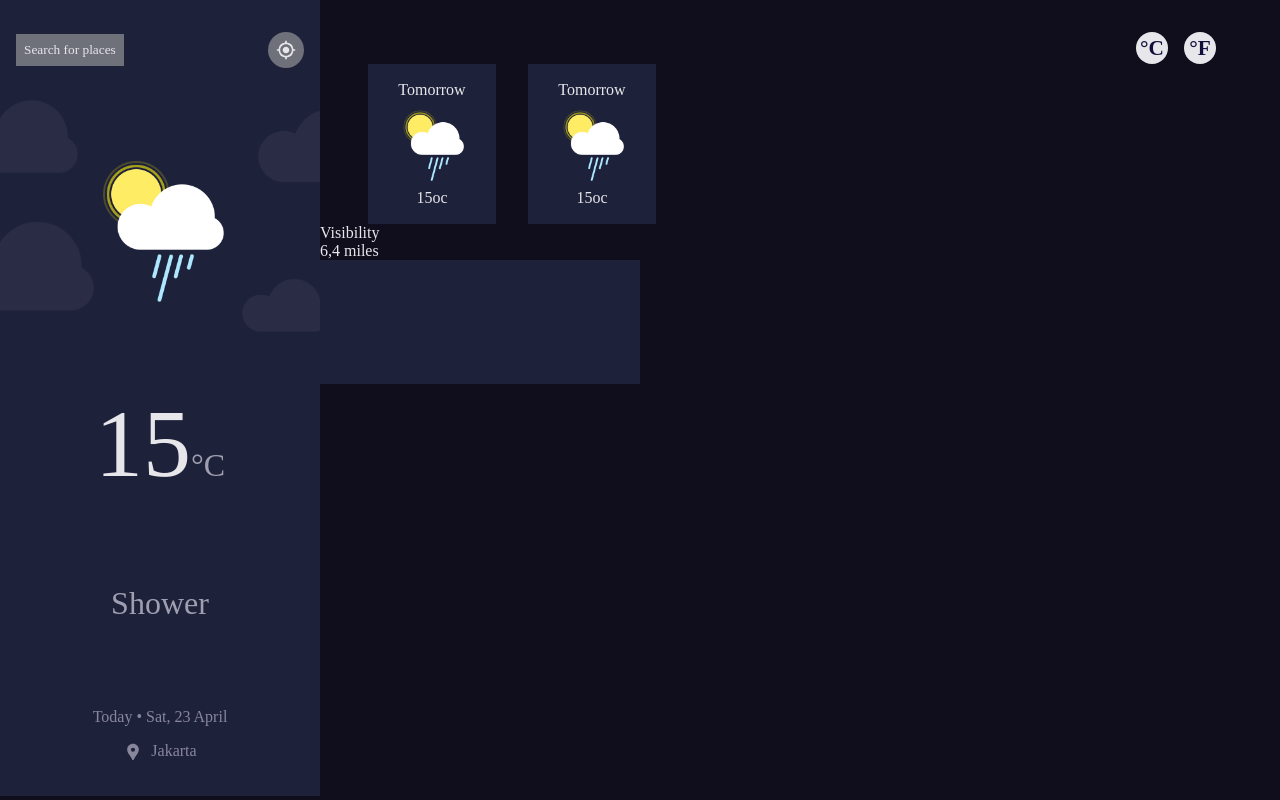
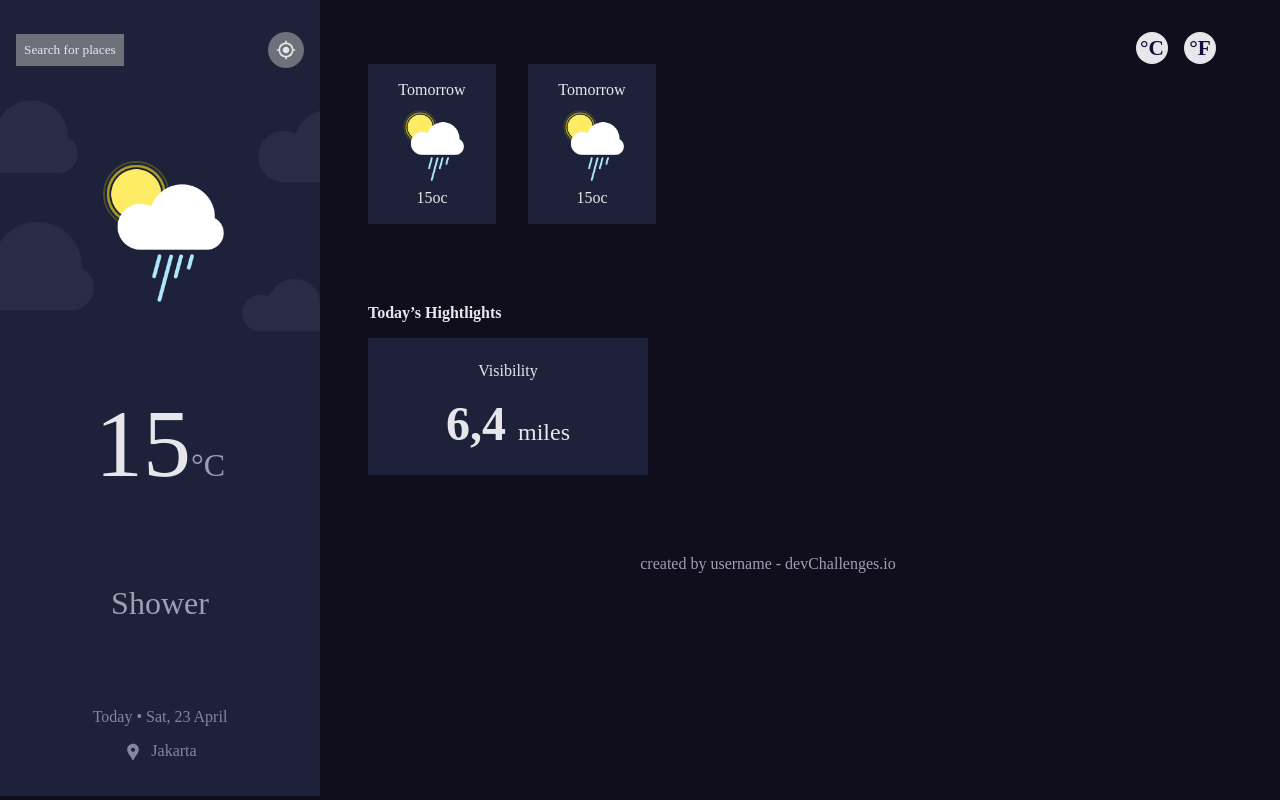
Before and after one commit to youhane/weather-app-challenge, a React (Create React App) app: page / in a window 1280 px wide. Built offline with nearby package versions, Linux system fonts and the light colour scheme; no server answers.

Commit message:
[add] styling mostly done

```diff
--- /dev/null
+++ b/src/Components/Footer/Footer.style.js
@@ -0,0 +1,6 @@
+import styled from "@emotion/styled";
+
+export const Wrapper = styled('div')`
+    color: #A09FB1;
+    text-align: center;
+`
--- /dev/null
+++ b/src/Components/Footer/Footer.tsx
@@ -0,0 +1,8 @@
+import React from 'react'
+import { Wrapper } from './Footer.style'
+
+export default function Footer() {
+    return (
+        <Wrapper>created by username - devChallenges.io</Wrapper>
+    )
+}
--- a/src/Components/HighlightCard/HighlightCard.style.js
+++ b/src/Components/HighlightCard/HighlightCard.style.js
@@ -2,9 +2,21 @@ import styled from "@emotion/styled";
 
 export const Wrapper = styled('div')`
     background: #1E213A;
-    width: 20rem;
-    height: 10rem;
+    width: 35%;
+    text-align: center;
+    padding: 1rem 0;
 
-    display: flex;
-    flex-direction: column;
+    *{
+        background: #1E213A;
+        padding: .5rem 0;
+    }
+
+    h1{
+        font-size: 3rem;
+    }
+
+    span{
+        font-size: 1.5rem;
+        font-weight: 300;
+    }
 `
--- a/src/Components/HighlightCard/HighlightCard.tsx
+++ b/src/Components/HighlightCard/HighlightCard.tsx
@@ -4,19 +4,20 @@ import { Wrapper } from './HighlightCard.style'
 interface HightlightCardProps {
     name: String
     value: String
+    measure: String
     windStatus?: Boolean
     humidity?: Boolean
 }
 
-export const HighlightCard: React.FC<HightlightCardProps> = ({ name, value, windStatus = false, humidity = false }) => {
+export const HighlightCard: React.FC<HightlightCardProps> = ({ name, value, measure, windStatus = false, humidity = false }) => {
     return (
         <Wrapper>
             <p>
                 {name}
             </p>
-            <p>
-                {value}
-            </p>
+            <h1>
+                {value} <span>{measure}</span>
+            </h1>
         </Wrapper>
     )
 }
--- a/src/Components/Highlights/Highlights.style.js
+++ b/src/Components/Highlights/Highlights.style.js
@@ -1,5 +1,10 @@
 import styled from "@emotion/styled";
 
 export const Wrapper = styled('div')`
+    margin: 5rem 3rem;
+`
 
+export const Heading = styled('h1')`
+    margin-bottom: 1rem;
+    font-size: 1rem;
 `
--- a/src/Components/Highlights/Highlights.tsx
+++ b/src/Components/Highlights/Highlights.tsx
@@ -1,11 +1,12 @@
 import React from 'react'
 import { HighlightCard } from '../HighlightCard/HighlightCard'
-import { Wrapper } from './Highlights.style'
+import { Heading, Wrapper } from './Highlights.style'
 
 export default function Highlights() {
   return (
     <Wrapper>
-        <HighlightCard name='Visibility' value='6,4 miles'/>
+        <Heading>Today’s Hightlights</Heading>
+        <HighlightCard name='Visibility' value='6,4' measure='miles'/>
     </Wrapper>
   )
 }
--- a/src/Components/RightDisplay/RightDisplay.tsx
+++ b/src/Components/RightDisplay/RightDisplay.tsx
@@ -4,6 +4,7 @@ import { WeatherCard } from '../WeatherCard/WeatherCard'
 import Shower from '../../assets/icons/Shower.png';
 import { WeatherCards } from './RightDisplay.style';
 import Highlights from '../Highlights/Highlights';
+import Footer from '../Footer/Footer';
 
 export default function RightDisplay() {
   return (
@@ -14,6 +15,7 @@ export default function RightDisplay() {
         <WeatherCard day='Tomorrow' img={Shower} temp='15'/>
       </WeatherCards>
       <Highlights/>
+      <Footer />
     </div>
   )
 }
```
